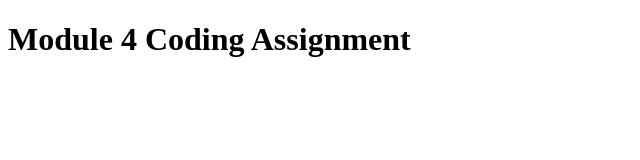
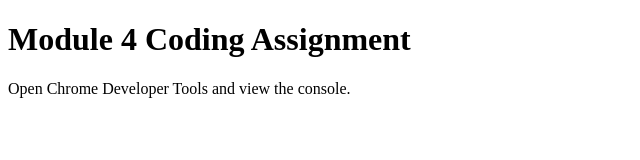
Before and after one commit to Asante-Robert/raddo.github, a plain HTML site: page index.html in a window 1280 px wide. Shown: the whole page, without its empty margins (0-640 px from the left). Drawn offline with Linux system fonts and the light colour scheme.

Commit message:
Update index.html

```diff
--- a/index.html
+++ b/index.html
@@ -10,5 +10,6 @@
 </head>
 <body>
     <h1>Module 4 Coding Assignment</h1>
+    <p>Open Chrome Developer Tools and view the console.</p>
 </body>
 </html>
```
